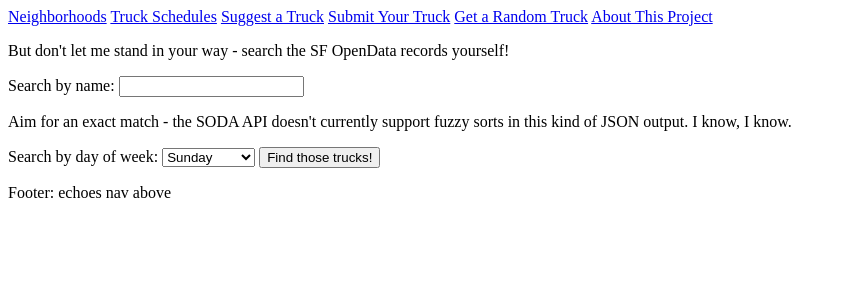
After one commit to breanneboland/go-truck-yourself, a Flask app: page /search-permits in a window 1280 px wide. The commit adds this page. Shown: the top 300 px of the page, without its empty margins (0-846 px from the left). Run offline with Flask 2, Linux system fonts and the light colour scheme; some libraries are stand-ins or nearby versions.

Commit message:
added jQuery, working on API search pages

```diff
--- a/server.py
+++ b/server.py
@@ -34,33 +34,15 @@ def truck_details(truck_id):
     #Divide into variables to pass into the site itself
 
     # Assigns based on number passed via URL
-    print truck_id
     truck = Truck.query.get(truck_id)
-    print truck
     # Gets truck information from truck info db
     truck_schedule = Truck_schedule.query.filter_by(truck_id=truck_id).all()
+    truck_details = Truck.query.filter_by(id=truck_id).one()
+
     #list of schedule objectsby truck ID foreign key - will be empty for some truck IDs
-    print truck_schedule
-
 # Overall approach to this data: could do a join to only get IDs in both lists.
 
-    if truck_schedule:
-        truck_schedule_1 = truck_schedule[0]
-        print "Truck_schedule_1=", truck_schedule_1
-    else:
-        truck_schedule_1 = {"name": "fake data",
-                            "schedule_line_id": "666",
-                            "location_description": "fake data",
-                            "food_items": "fake data",
-                            "expiration_date": "fake data",
-                            "day_of_week": "Any day",
-                            "start_time": "99 AM",
-                            "end_time": "99 PM",
-                            "extra_text": "Here is where extra text might go.",
-                            "x_coordinate": "72.222222",
-                            "y_coordinate": "27"
-                            }
-        print "You got the dummy."
+
         # Added a fake dictionary for now so that it doesn't freak out if there's no information. But now it only uses that fake dictionary, rrrrrrr.
         #Add something here that passes the value if it exists and ignore it if it doesn't so the randomly selected pages don't error if there are no schedule lines! But Jinja ignores variables without value, so there are ways to put this together... Could make a second simpler file to call in case of no schedule lines.
 
@@ -78,7 +60,7 @@ def truck_details(truck_id):
 #Uses ID from truck detail table to create, then uses same ID on schedule table to add schedule information
 
 
-    return render_template("truck_details.html", truck_id=truck_id, truck=truck, truck_schedule=truck_schedule, truck_schedule_1=truck_schedule_1)
+    return render_template("truck_details.html", truck_id=truck_id, truck=truck, truck_schedule=truck_schedule)
 
 @app.route("/truck_schedule_times")
 def truck_schedule_times():
@@ -98,36 +80,20 @@ def truck_schedule_times():
     # # What if they're two different places in a day? Might need to add permit numbers to that function.
 
     for truck_object in truck_schedule:
-        print "Opened an object!"
-        print "Start time: ", truck_object.start_time
-        print "End time: ", truck_object.end_time
 
         if truck_object.start_time not in schedule_range[truck_object.day_of_week]:
             if len(truck_object.start_time) < 5:
                 revised_time = "0" + truck_object.start_time
-                print "The revised start_time got added!", revised_time
                 schedule_range[truck_object.day_of_week].append(revised_time)
             else:
                 schedule_range[truck_object.day_of_week].append(truck_object.start_time)
-                print "It added the start_time as it was!", truck_object.start_time
 
         if truck_object.end_time not in schedule_range[truck_object.day_of_week]:
             if len(truck_object.end_time) < 5:
                 revised_time = "0" + truck_object.start_time
-                print "This is the revised end_time got added: ", revised_time
                 schedule_range[truck_object.day_of_week].append(revised_time)
             else:
                 schedule_range[truck_object.day_of_week].append(truck_object.end_time)
-                print "It added the end_time as it was!", truck_object.start_time
-
-
-    print "After-function schedule_range: ", schedule_range
-
-    # print "This should be the opening time Sunday: ", min(schedule_range["Sunday"])
-    # print "This should be the closing time Sunday: ", max(schedule_range["Sunday"])
-
-    # sunday_start_time = min(schedule_range["Sunday"])
-    # sunday_close_time = max(schedule_range["Sunday"])
 
     schedule_open_close = {"Sunday": [],
                           "Monday": [],
@@ -142,9 +108,7 @@ def truck_schedule_times():
         if schedule_range[key] == []:
             pass
         else:
-            print "HERE IS THE KEY, NEW LOOP!", key
             formatted_open = datetime.datetime.strptime(min(schedule_range[key]), "%H:%M")
-            print "Formatted open: ", formatted_open
 
             if formatted_open.hour < 12:
                 augment = " AM"
@@ -152,11 +116,9 @@ def truck_schedule_times():
                 augment = " PM"
 
             open_time = str(formatted_open.hour % 12) + ":" + str(formatted_open.minute) + "0" + augment
-            print "Open time: ", open_time
             schedule_open_close[key].append(open_time)
 
             formatted_close = datetime.datetime.strptime(max(schedule_range[key]), "%H:%M")
-            print "Formatted close: ", formatted_close
 
             if formatted_close.hour < 12:
                 augment = " AM"
@@ -164,10 +126,7 @@ def truck_schedule_times():
                 augment = " PM"
 
             close_time = str(formatted_close.hour % 12) + ":" + str(formatted_close.minute) + "0" + augment
-            print "Close time: ", close_time
             schedule_open_close[key].append(close_time)
-
-        print schedule_open_close
 
         # if statement that turns numbers over 12 to regular hours and adds AM or PM
         # line that turns numbers into datetime objects and puts correct information on
@@ -229,6 +188,31 @@ def truck_submits_truck():
 
     return render_template("truck-submission.html")
 
+@app.route('/search-permits')
+def access_sfopendata_api():
+    """Constructs via form and returns via AJAX queries of food truck permits by business or location permit record"""
+
+    return render_template("api-search.html")
+
+
+@app.route('/permit-search-results' )
+def give_sfopendata_results():
+    if request.args.get("dayofweek"):
+        day_of_week = request.args.get("dayofweek")
+    else:
+        day_of_week = ""
+
+    if request.args.get("truckname"):
+        truck_name = request.args.get("truckname")
+    else:
+        truck_name = ""
+
+    #get values submitted via search on /search-permits
+    #add jinja to pass search perimeters to js in api-search-results.html
+    return render_template("api-search-results.html",
+                            day_of_week=day_of_week,
+                            truck_name=truck_name)
+
 @app.route('/about-this-project')
 def about_page():
     """
--- a/sf-api-schema-notes.txt
+++ b/sf-api-schema-notes.txt
@@ -10,7 +10,9 @@ In contrast, the USGS Earthquakes dataset is configured to use a publisher-speci
 
 Heads Up! The order of the results of a query are not implicitly ordered, so if you're paging, make sure you provide an $order clause or at a minimum $order=:id. That will guarantee that the order of your results will be stable as you page through the dataset.
 
+https://data.sfgov.org/resource/jjew-r69b.json?$where=applicant%20like%20%27%25cheese%25%27
 
+https://open.whitehouse.gov/resource/9j92-xfdk.json?$where=position_title%20like%20%27%25ASSISTANT%25%27
 
 
 Mobile Food Schedule: https://data.sfgov.org/Economy-and-Community/Mobile-Food-Schedule/jjew-r69b
--- /dev/null
+++ b/templates/api-search.html
@@ -0,0 +1,39 @@
+{% extends 'base.html' %}
+{% block content %}
+
+    <p>But don't let me stand in your way - search the SF OpenData records yourself!</p>
+    <form id="name-search" action="/permit-search-results">
+        <p class="form-text">Search by name: <input type="text" id="truck-name" name="truckname">
+        <p>Aim for an exact match - the SODA API doesn't currently support fuzzy sorts in this kind of JSON output. I know, I know.</p>
+
+        <p class="form-text" id="day-selector" name="dayofweek">Search by day of week: <select>
+            <option value="Sunday">Sunday
+            <option value="Monday">Monday
+            <option value="Tuesday">Tuesday
+            <option value="Wednesday">Wednesday
+            <option value="Thursday">Thursday
+            <option value="Friday">Friday
+            <option value="Saturday">Saturday
+        </select>
+        <input type="submit" id="truck-search-submit" value="Find those trucks!"></p>
+    </form>
+
+
+<script>
+$(document).ready(function(){
+   $("form").submit(function(event) {
+    event.preventDefault;
+    var truckName = $('#truck-name').val();
+    console.log(truckName);
+    var truckDay = $('#day-selector').val();
+    console.log(truckDay);
+   });
+
+});
+
+
+</script>
+
+
+
+{% endblock %}
--- a/templates/base.html
+++ b/templates/base.html
@@ -4,8 +4,7 @@
 <head>
   <title></title>
   <link rel="stylesheet" type="text/css" href="/static/truck.css">
-  <script src="https://code.jquery.com/jquery.js"></script>
-
+  <script src="http://ajax.googleapis.com/ajax/libs/jquery/1.9.1/jquery.min.js"></script>
 </head>
 
 <body>
--- a/templates/homepage.html
+++ b/templates/homepage.html
@@ -8,4 +8,8 @@
 <p>Search</p>
 <p>See a random truck <a href="/truck/323">here</a>.</p>
 
+<script>
+//note to self: Google Maps events for changing map boundaries are drag, bounds_changed, and center_changed. https://developers.google.com/maps/documentation/javascript/reference?hl=en
+</script>
+
 {% endblock %}
```
Also changed, not shown: templates/api-search-results.html (added, +27 -0 lines), templates/truck_details.html (+19 -15 lines), templates/truck_schedule.html (+73 -11 lines).
